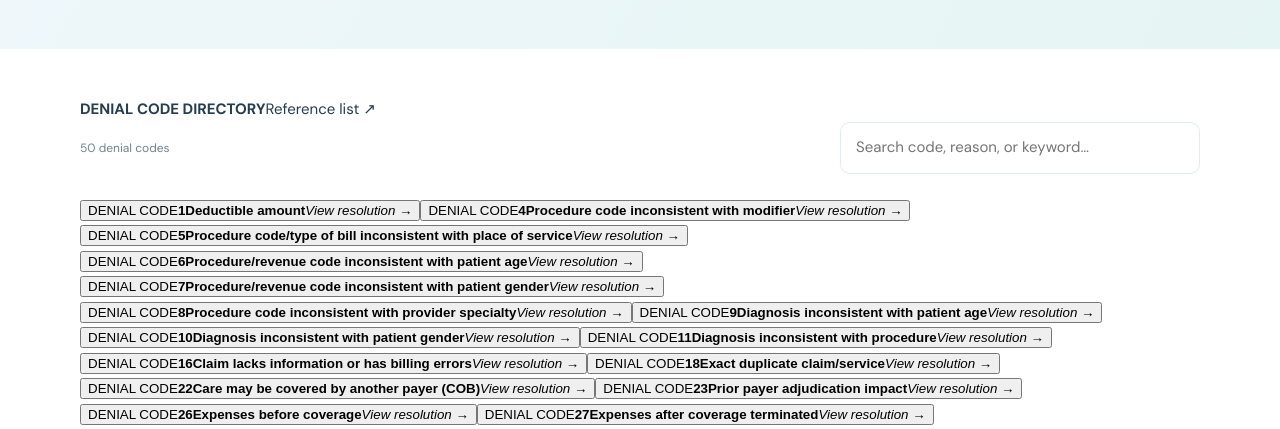
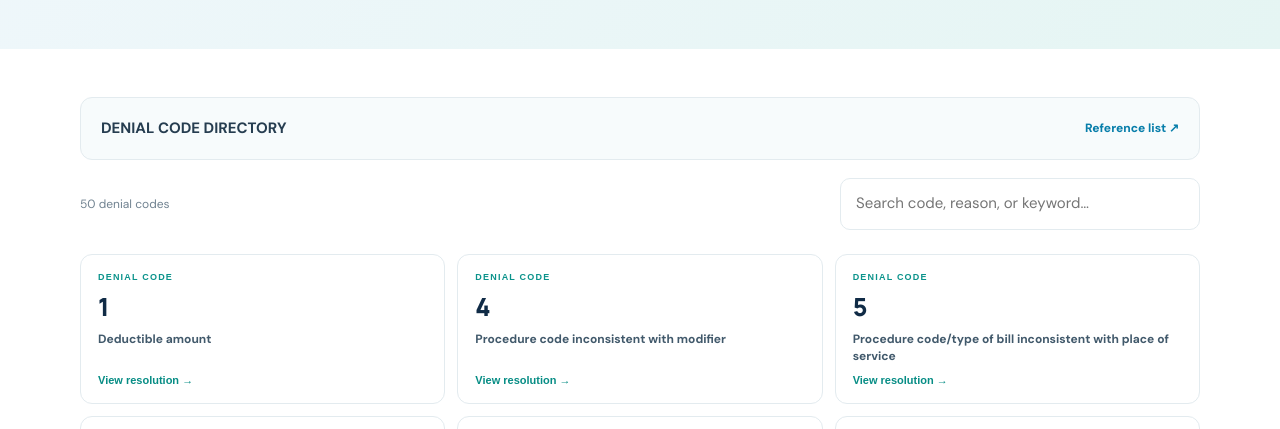
Before and after one commit to zkmedicalbilling/zkmedicalbilling.github.io, a plain HTML site: page denial-codes.html in a window 1280 px wide. Shown: the part 297-726 px from the top of the page. Drawn offline with Linux system fonts and the light colour scheme; a web font is replaced by a local one.

Commit message:
Style denial code directory

```diff
--- a/assets/style.css
+++ b/assets/style.css
@@ -60,3 +60,8 @@
 [dir="rtl"] .category-hero h1,[dir="rtl"] .category-hero p,[dir="rtl"] .category-card,[dir="rtl"] .lesson-modal article{line-height:2}
 @media(max-width:850px){.category-cards{grid-template-columns:repeat(2,1fr)}}
 @media(max-width:580px){.category-toolbar{align-items:stretch;flex-direction:column}.category-cards{grid-template-columns:1fr}.lesson-modal article{padding:22px}.category-hero{padding:42px 0}}
+
+/* Denial code directory */
+.denial-intro{display:flex;justify-content:space-between;align-items:center;gap:20px;margin-bottom:18px;padding:18px 20px;border:1px solid var(--line);border-radius:12px;background:#f7fbfc}.denial-intro>a{font-size:12px;font-weight:800;color:#087eaa;white-space:nowrap}
+.denial-grid{display:grid;grid-template-columns:repeat(3,1fr);gap:12px}.denial-card{display:flex;flex-direction:column;align-items:flex-start;gap:7px;text-align:left;min-height:150px;padding:17px;border:1px solid var(--line);border-radius:12px;background:#fff;cursor:pointer;transition:.18s}.denial-card:hover{transform:translateY(-3px);border-color:#9bd7d0;box-shadow:0 12px 28px #102b4612}.denial-card>span{font-size:9px;letter-spacing:1.2px;color:#0b938b;font-weight:800}.denial-card>b{font:800 25px Manrope;color:var(--navy)}.denial-card>strong{font:700 12px/1.45 'DM Sans',sans-serif;color:#41596b}.denial-card>i{margin-top:auto;font-style:normal;font-size:11px;font-weight:800;color:#078d85}
+@media(max-width:850px){.denial-grid{grid-template-columns:repeat(2,1fr)}}@media(max-width:580px){.denial-grid{grid-template-columns:1fr}.denial-intro{align-items:flex-start;flex-direction:column}}
```
